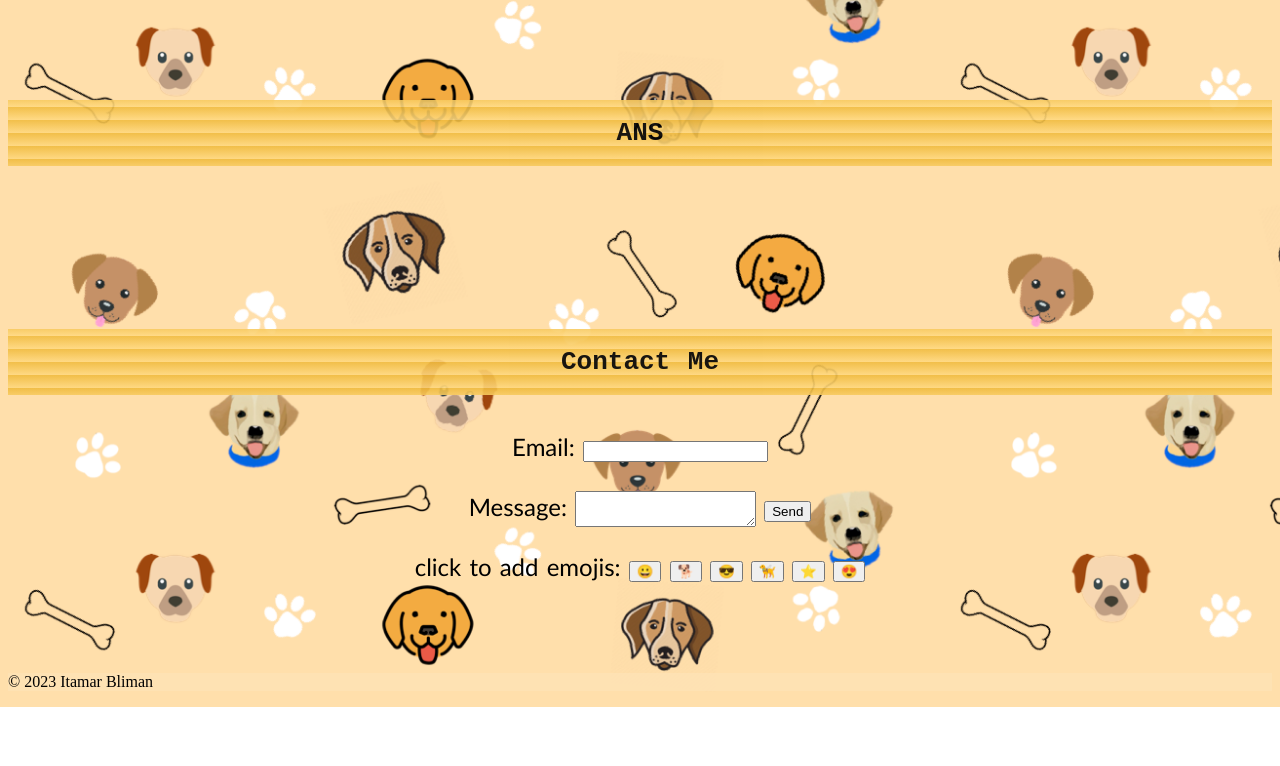
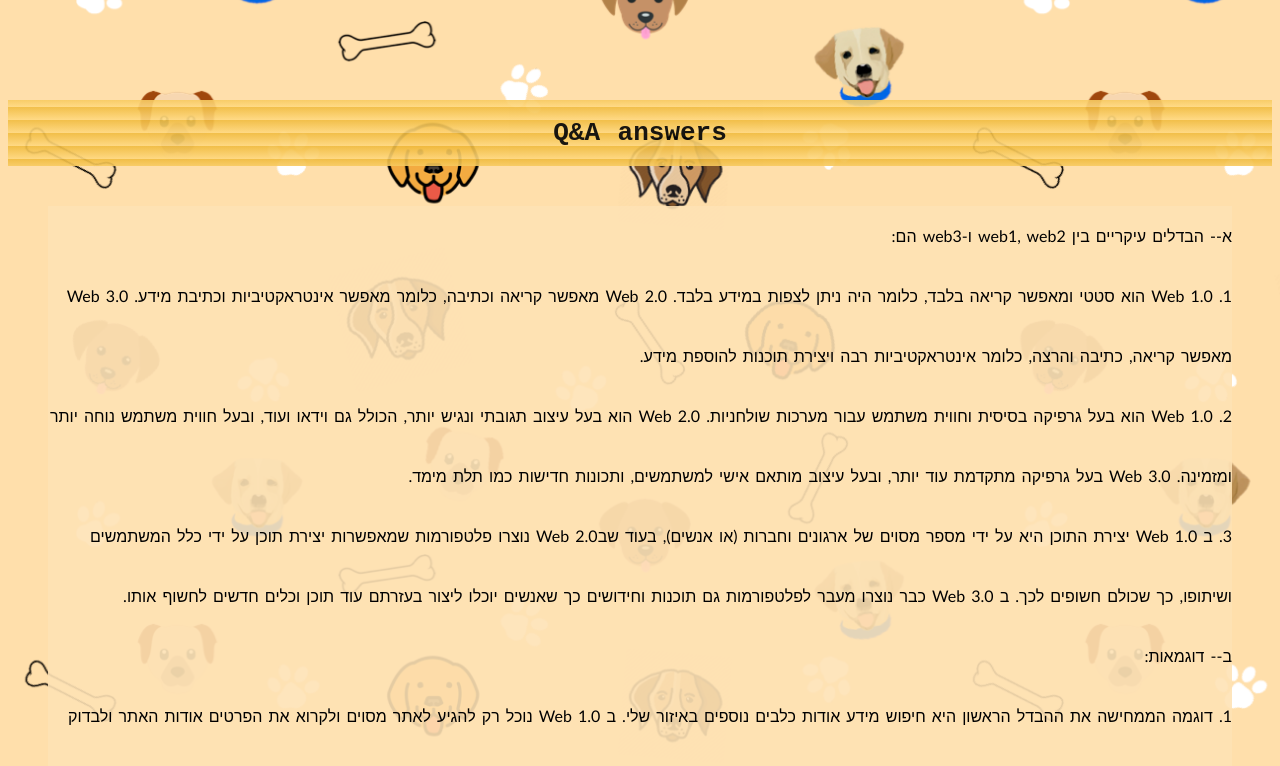
Before and after one commit to ItamarBliman/Web-Development-Environments-personal-web, a plain HTML site: page index.html in a window 1280 px wide. Shown: the part 5084-5850 px from the top of the page. Before the commit the page ends 5791 px from the top, so only its background shows below. Drawn offline with Linux system fonts and the light colour scheme.

Commit message:
Q&A ANSWERS added and readme

```diff
--- a/index.html
+++ b/index.html
@@ -128,8 +128,26 @@
 <section id="spa" class="section">
 <br>
 <h1>
-  ANS
+  Q&A answers
 </h1>
+<p style="direction: rtl; text-align: right; margin: 40px; font-size: medium;">
+א--	הבדלים עיקריים בין web1, web2 ו-web3 הם:
+<br>
+1.	Web 1.0 הוא סטטי ומאפשר קריאה בלבד, כלומר היה ניתן לצפות במידע בלבד. Web 2.0 מאפשר קריאה וכתיבה, כלומר מאפשר אינטראקטיביות וכתיבת מידע. Web 3.0 מאפשר קריאה, כתיבה והרצה, כלומר אינטראקטיביות רבה ויצירת תוכנות להוספת מידע.
+<br>
+2.	Web 1.0 הוא בעל גרפיקה בסיסית וחווית משתמש עבור מערכות שולחניות. Web 2.0 הוא בעל עיצוב תגובתי ונגיש יותר, הכולל גם וידאו ועוד, ובעל חווית משתמש נוחה יותר ומזמינה. Web 3.0 בעל גרפיקה מתקדמת עוד יותר, ובעל עיצוב מותאם אישי למשתמשים, ותכונות חדישות כמו תלת מימד.
+<br>
+3.	ב Web 1.0 יצירת התוכן היא על ידי מספר מסוים של ארגונים וחברות (או אנשים), בעוד שבWeb 2.0  נוצרו פלטפורמות שמאפשרות יצירת תוכן על ידי  כלל המשתמשים ושיתופו, כך שכולם חשופים לכך. ב Web 3.0 כבר נוצרו מעבר לפלטפורמות גם תוכנות וחידושים כך שאנשים יוכלו ליצור בעזרתם עוד תוכן וכלים חדשים לחשוף אותו.
+<br>
+ב--	דוגמאות:
+<br>
+1.	 דוגמה הממחישה את ההבדל הראשון היא חיפוש מידע אודות כלבים נוספים באיזור שלי. ב Web 1.0 נוכל רק להגיע לאתר מסוים ולקרוא את הפרטים אודות האתר ולבדוק האם יש כלבים נוספים באיזור. ב Web 2.0 בנוסף לקריאה, נוכל גם לכתוב ולשאול שאלה שכזאת בפורום או להגיד לאנשים ליצור איתי קשר. ב Web 3.0 נוכל בנוסף לקריאה ולכתיבת בקשה משלנו, גם להשתמש בכלים ותוכנות, כמו למשל להשתמש בפייסבוק ולפנות לאנשים שמעלים תמונות עם כלבים וגרים באיזור.
+<br>
+2.	דוגמה הממחישה את ההבדל השני היא חלק יצירת הקשר באתרים. ב Web 1.0 בחלק זה של האתר פשוט יופיע מספר טלפון או אימייל שאיתו ניתן ליצור קשר עם כותב האתר ללא שום עיצוב מיוחד. ב Web 2.0 יופיע חלק יצירת קשר המאפשר שליחת הודעה לכותב האתר, באמצעי נוח ועיצוב גרפי מזמין, ב Web 3.0 חלק זה יכול להיות כדוגמת צ'אט בוט מותאם אישית העונה לך ואיתו יוצרים קשר או בצורה נוחה ואישית יותר.
+<br>
+3.	דוגמה הממחישה את ההבדל השלישי היא קריאת מידע אודות כלבי נחייה. ב Web 1.0 נוכל רק לקרוא מידע שנכתב על ידי ארגונים שעסקו בכך (למשל CNN) ב Web 2.0 נוכל לקרוא מידע שגם אחרים כתבו ופרסמו (למשל בעל כלב נחייה שפרסם סרטון ביוטיוב על כך, או דף ויקיפדיה שאנשים ערכו על הנושא). ב Web 3.0 נוכל כבר לקרוא מידע שאנשים כתבו ופרסמו במקומות שונים כך שגם אם אתקל בדף פייסבוק של מישהו לדוגמה אצליח ללמוד מידע אודות כלבי נחייה ולא רק אם אחפש אקטיבית מידע אודות כלבי נחייה.
+
+</p>
 <br/>
 
 </section>
```
Also changed, not shown: 1 other file.
